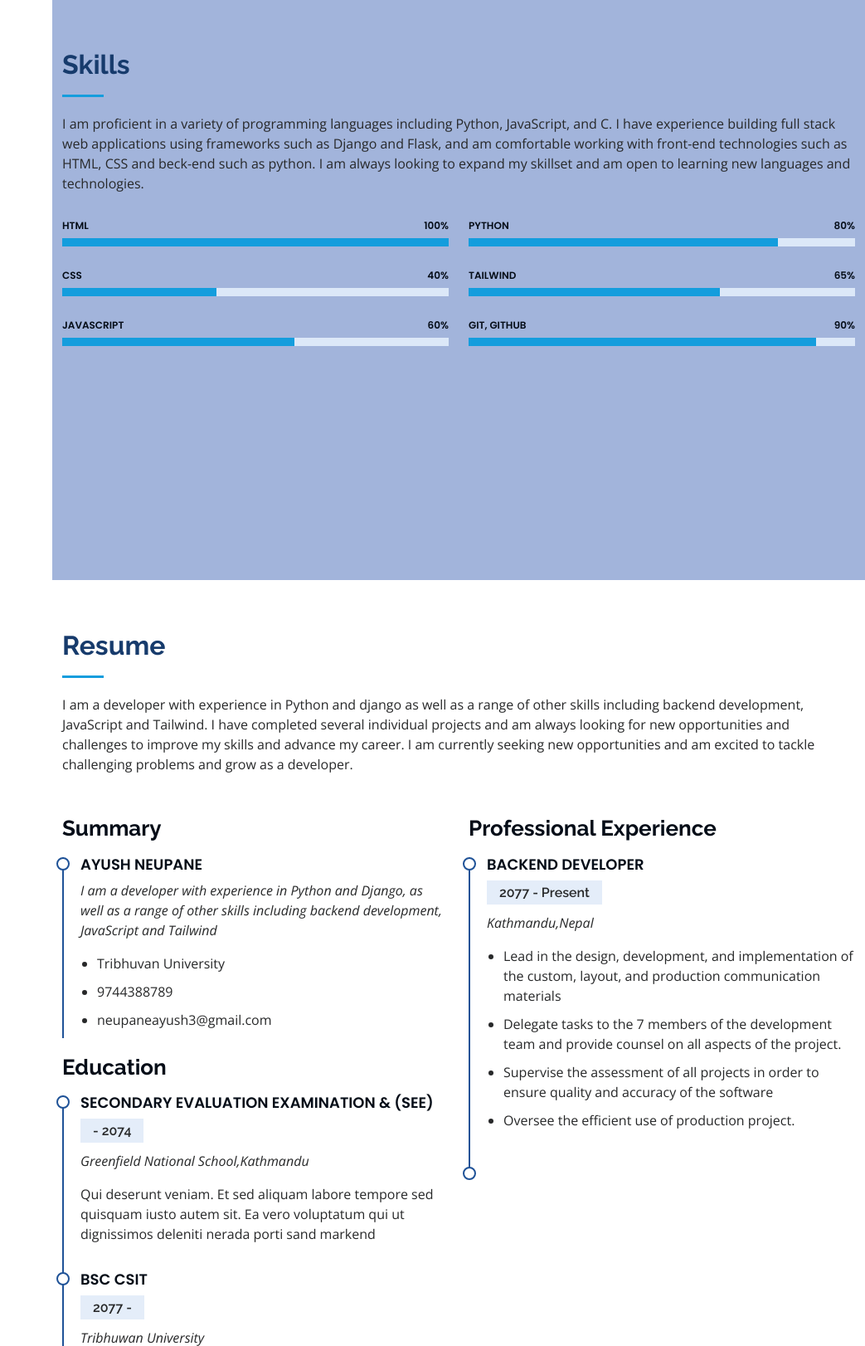
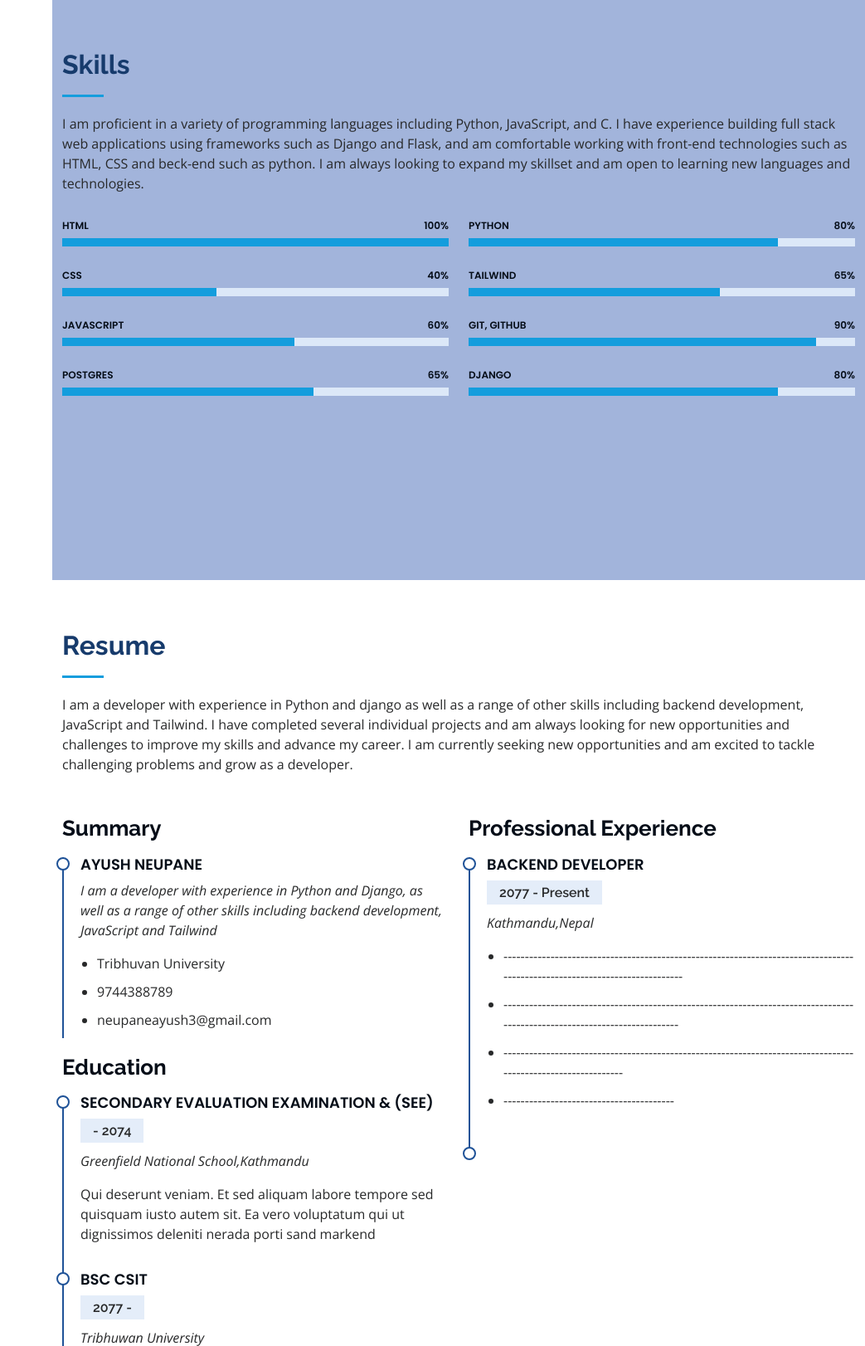
Before and after one commit to AyushhNK/Django, a Django app: page / in a window 1280 px wide. Shown: the part 1501-3123 px from the top of the page at 83% size, without its empty margins (237-1280 px from the left). Run offline with Django 4.2, Linux system fonts and the light colour scheme.

Commit message:
added some projects pics

```diff
--- a/project/Django-Portfolio-website/templates/home.html
+++ b/project/Django-Portfolio-website/templates/home.html
@@ -11,7 +11,7 @@
   <meta content="" name="keywords">
 
   <!-- Favicons -->
-  <link href="{% static 'home/img/favicon.png' %}" rel="icon">
+  <link href="{% static 'home/img/favicon.ico' %}" rel="icon">
   <link href="{% static 'home/img/apple-touch-icon.png' %}" rel="apple-touch-icon">
 
   <!-- Google Fonts -->
@@ -176,6 +176,14 @@
               </div>
             </div>
 
+            <div class="progress">
+              <span class="skill">Postgres <i class="val">65%</i></span>
+              <div class="progress-bar-wrap">
+                <div class="progress-bar" role="progressbar" aria-valuenow="75" aria-valuemin="0" aria-valuemax="100" style="width: 65%;">
+                </div>
+              </div>
+            </div>
+
 
           </div>
 
@@ -206,6 +214,16 @@
                 </div>
               </div>
             </div>
+
+            <div class="progress">
+              <span class="skill">Django<i class="val">80%</i></span>
+              <div class="progress-bar-wrap">
+                <div class="progress-bar" role="progressbar" aria-valuenow="90" aria-valuemin="0" aria-valuemax="100" style="width: 80%;">
+                </div>
+              </div>
+            </div>
+
+
 
 
 
@@ -263,13 +281,10 @@
               <h5>2077 - Present</h5>
               <p><em>Kathmandu,Nepal </em></p>
               <ul>
-                <li>Lead in the design, development, and implementation of the custom, layout, and production
-                  communication materials</li>
-                <li>Delegate tasks to the 7 members of the development team and provide counsel on all aspects of the
-                  project. </li>
-                <li>Supervise the assessment of all projects in order to ensure quality and accuracy of the
-                  software</li>
-                <li>Oversee the efficient use of production project.</li>
+                <li>----------------------------------------------------------------------------------------------------------------------------</li>
+                <li>--------------------------------------------------------------------------------------------------------------------------- </li>
+                <li>--------------------------------------------------------------------------------------------------------------</li>
+                <li>----------------------------------------</li>
               </ul>
             </div>
             <div class="resume-item">
@@ -389,9 +404,9 @@
 
                 <div class="col-lg-4 col-md-6 portfolio-item filter-card">
                   <div class="portfolio-wrap">
-                    <img src="{% static 'home/img/portfolio/portfolio-7.jpg' %}" class="img-fluid" alt="">
+                    <img src="{% static 'home/img/portfolio/chat.png' %}" class="img-fluid" alt="">
                     <div class="portfolio-links">
-                      <a href="{% static 'home/img/portfolio/portfolio-7.jpg' %}" data-gallery="portfolioGallery"
+                      <a href="{% static 'home/img/portfolio/chat.png' %}" data-gallery="portfolioGallery"
                         class="portfolio-lightbox" title="Card 1"><i class="bx bx-plus"></i></a>
                       <a href="/project" title="More Details"><i class="bx bx-link"></i></a>
                     </div>
```
Also changed, not shown: other parts of project/Django-Portfolio-website/templates/home.html (+4 -4 lines), project/Django-Portfolio-website/home/static/home/img/apple-touch-icon.png, project/Django-Portfolio-website/home/static/home/img/favicon.ico (added), project/Django-Portfolio-website/home/static/home/img/favicon.png (deleted), project/Django-Portfolio-website/home/static/home/img/portfolio/Chat.PNG (added), project/Django-Portfolio-website/home/static/home/img/portfolio/finance.PNG (added), project/Django-Portfolio-website/home/static/home/img/portfolio/portfolio-1.jpg (deleted), project/Django-Portfolio-website/home/static/home/img/portfolio/portfolio-2.jpg (deleted), project/Django-Portfolio-website/home/static/home/img/portfolio/portfolio-3.jpg (deleted), project/Django-Portfolio-website/home/static/home/img/portfolio/portfolio-4.jpg (deleted), project/Django-Portfolio-website/home/static/home/img/portfolio/portfolio-5.jpg (deleted), project/Django-Portfolio-website/home/static/home/img/portfolio/portfolio-6.jpg (deleted), project/Django-Portfolio-website/home/static/home/img/portfolio/portfolio-7.jpg (deleted), project/Django-Portfolio-website/home/static/home/img/portfolio/rest.PNG (added).
